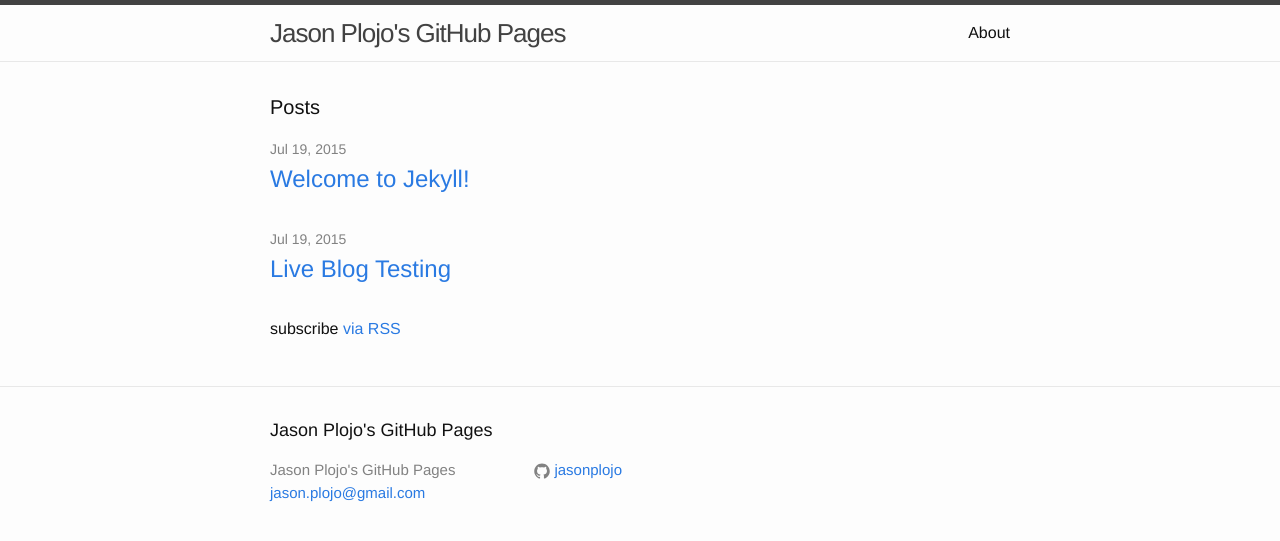
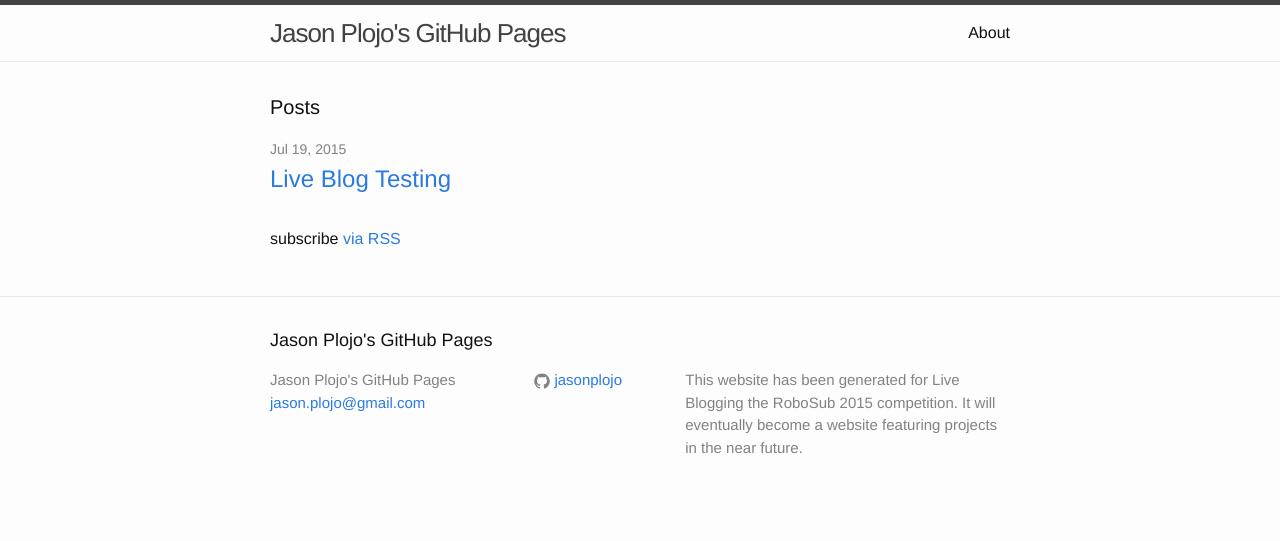
Before and after one commit to jasonplojo/jasonplojo.github.io, a Jekyll site: the page built from index.html, in a window 1280 px wide. Shown: the top 541 px of the page. Built offline with Jekyll 4.4.1, drawn with Linux system fonts in a browser that asks for light colours.

Commit message:
Getting ready for live page, hopefully the final test commit

```diff
--- a/_config.yml
+++ b/_config.yml
@@ -1,6 +1,7 @@
 # Site settings
 title: Jason Plojo's GitHub Pages
 email: jason.plojo@gmail.com
+description:  This website has been generated for Live Blogging the RoboSub 2015 competition. It will eventually become a website featuring projects in the near future.
 baseurl: "" # the subpath of your site, e.g. /blog/
 github_username: jasonplojo
 
--- a/_posts/2015-07-19-Live-Blog-Testing.html
+++ b/_posts/2015-07-19-Live-Blog-Testing.html
@@ -1,7 +1,9 @@
+<body style="font-size:12;">
 <div id="24lb_thread" class="lb24 lb_1297753"></div>
 <script type="text/javascript">
 (function() {
 var lb24 = document.createElement('script'); lb24.type = 'text/javascript'; lb24.id = '24lbScript'; lb24.async = true; lb24.charset="utf-8";
-lb24.src = '//v.24liveblog.com/embed/24.js?id=1297753';
+lb24.src = '//v.24liveblog.com/embed/24.js?id=1297753'; lb24.style.fontFamily = "Arial,sans-serif";
 (document.getElementsByTagName('head')[0] || document.getElementsByTagName('body')[0]).appendChild(lb24);})();
 </script>
+</body>
```
Also changed, not shown: _posts/2015-07-19-welcome-to-jekyll.markdown (deleted, +0 -25 lines), 4 other files.
